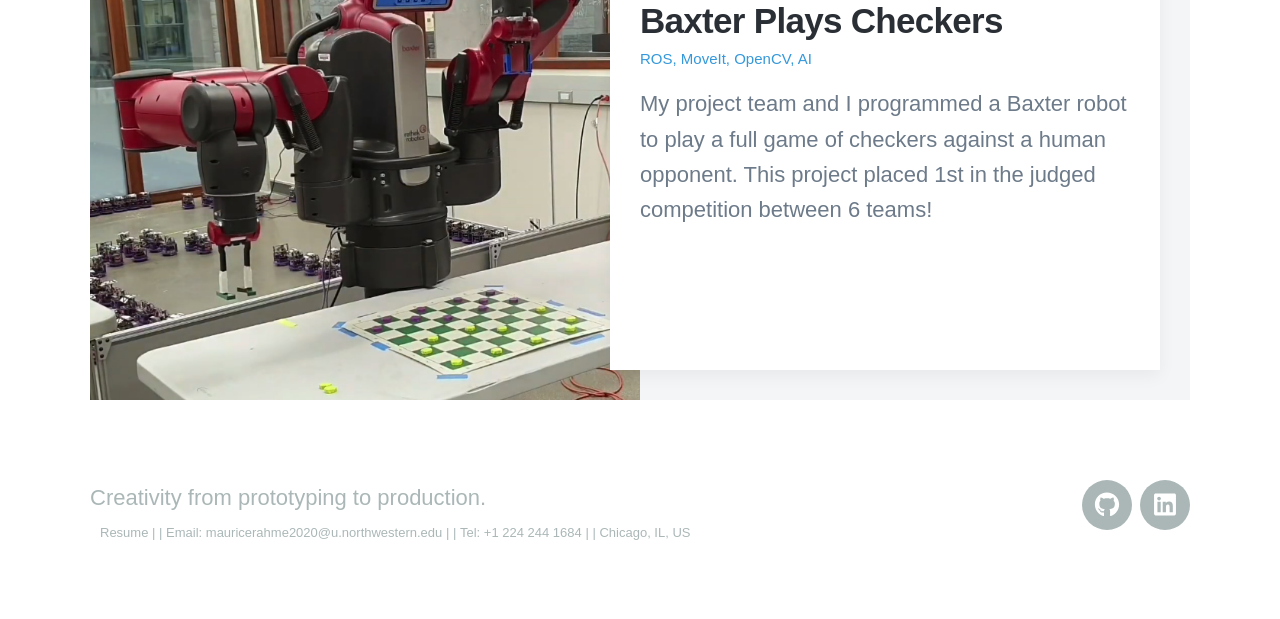
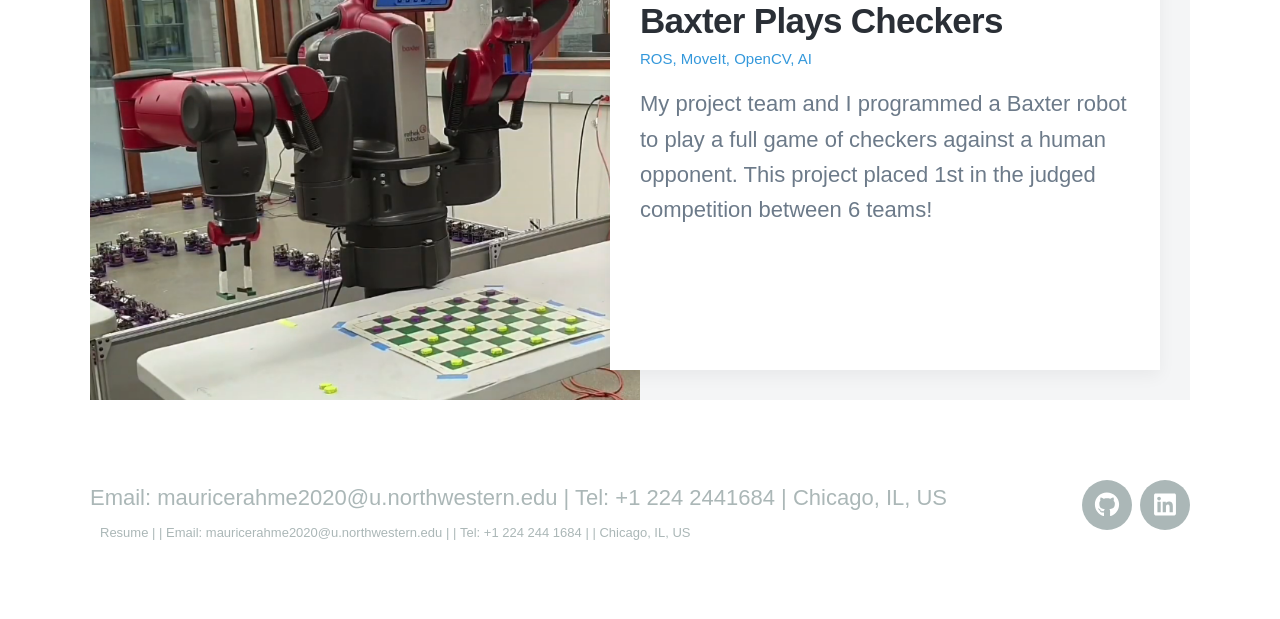
Before and after one commit to saarah-g/saarah-g.github.io, a Jekyll site: the page built from index.html, in a window 1280 px wide. Shown: the part 702-1321 px from the top of the page. Built offline with Jekyll 4.4.1, drawn with Linux system fonts in a browser that asks for light colours; nearby versions of some CDN libraries; some web fonts are replaced.

Commit message:
added contact info to footer

```diff
--- a/_data/settings.yml
+++ b/_data/settings.yml
@@ -18,7 +18,7 @@
       url: '/contact'
 
 footer_settings:
-  footer_tagline: Creativity from prototyping to production.
+  footer_tagline: 'Email: mauricerahme2020@u.northwestern.edu | Tel: +1 224 2441684 | Chicago, IL, US'
 
 hero_settings:
   overlay_opacity: 0.8
```
